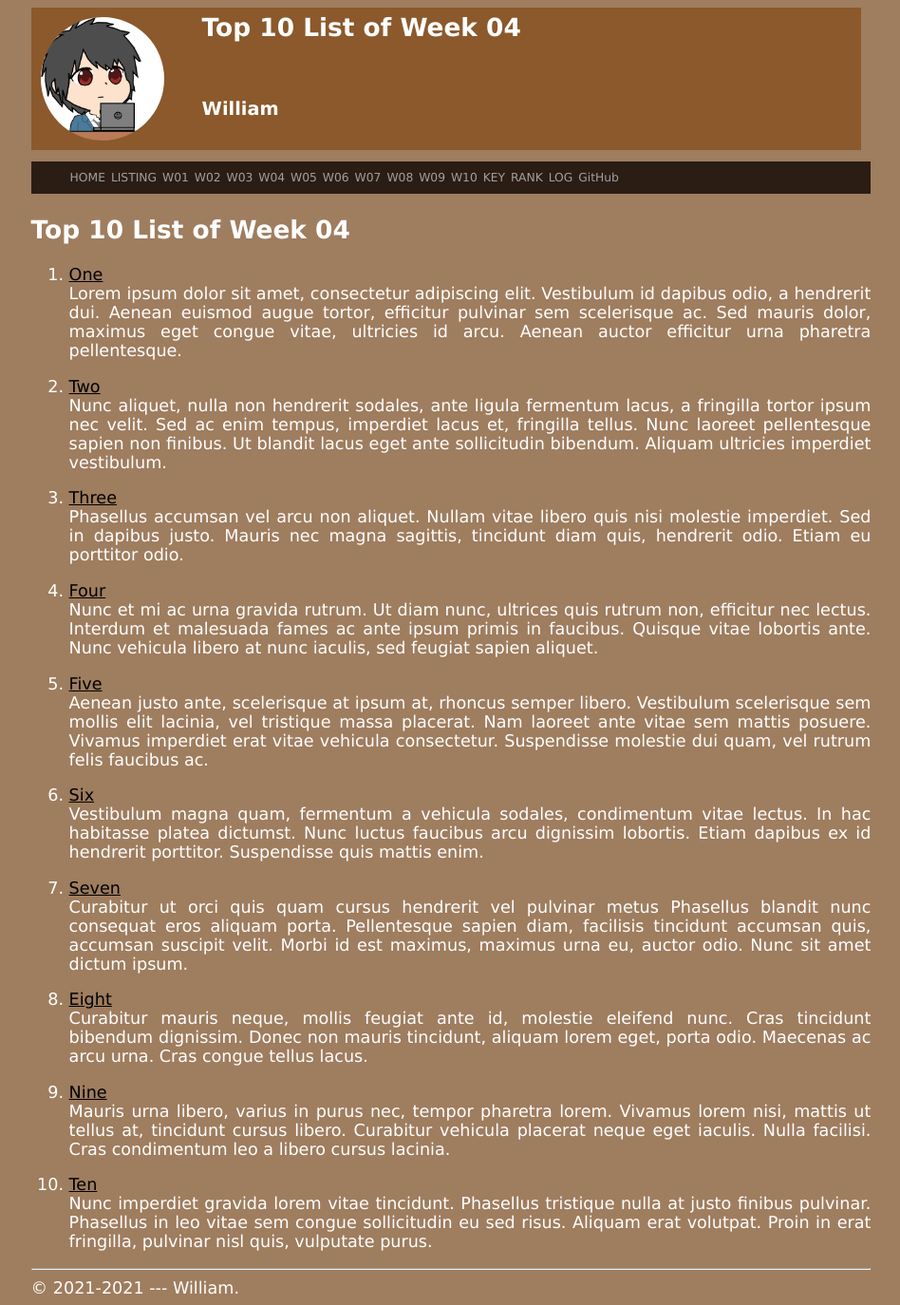
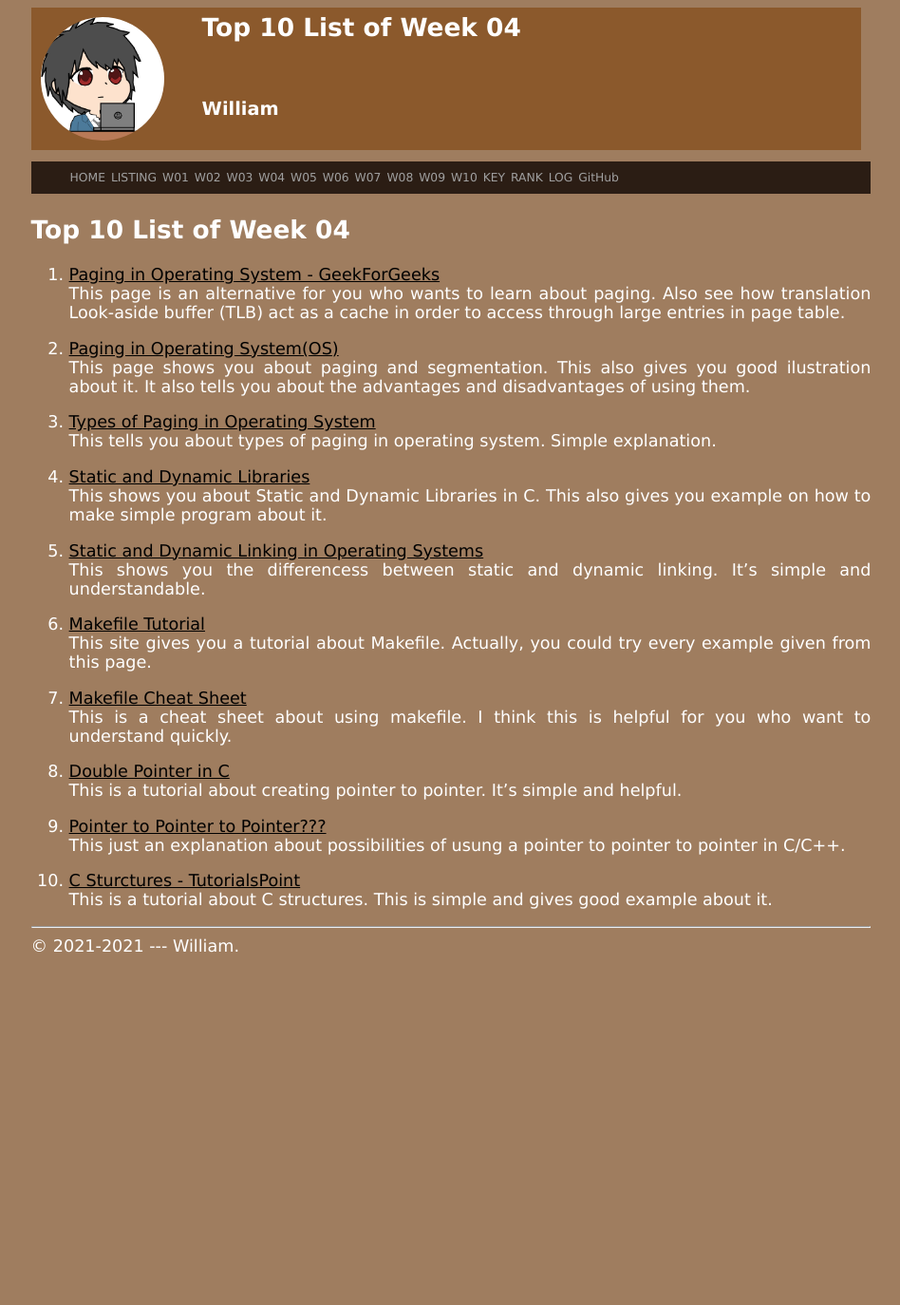
Before and after one commit to Hori75/os211, a Jekyll site: the page built from w04.md, in a window 1280 px wide. Shown: the whole page at 95% size, without its empty margins (165-1113 px from the left). Built offline with Jekyll 4.4.1, drawn with Linux system fonts in a browser that asks for light colours; our own code applies the rules of GitHub Pages for plain Markdown files; after the commit the page ends 1014 px from its top, so only the background shows below that.

Commit message:
Week 04 Hori75

```diff
--- a/TXT/mylog.txt
+++ b/TXT/mylog.txt
@@ -21,3 +21,7 @@
 ZCZC W03 180 L21 Reading OS Slides and Week 3 slides
 ZCZC W03 180 L05 Finding related sites for Top 10 Week 3
 ZCZC W03 180 L03 Week 3 related task
+ZCZC W04 80 L04 Week 4 Zoom Meeting
+ZCZC W04 180 L21 Reading OS Slides and Week 4 Slides
+ZCZC W04 180 L05 Finding related sites for Top 10 Week 4
+ZCZC W04 190 L03 Week 4 related task
--- a/TXT/myrank.txt
+++ b/TXT/myrank.txt
@@ -5,3 +5,6 @@
 ZCZC W02 jojonicho
 ZCZC W02 irfancen
 ZCZC W02 kalEL2001
+ZCZC W03 kalEl2001
+ZCZC W03 irfancen
+ZCZC W03 IoriU
--- a/w04.md
+++ b/w04.md
@@ -5,72 +5,34 @@
 
 # Top 10 List of Week 04
 
-1. [One](https://en.wikipedia.org/wiki/1)<br>
-Lorem ipsum dolor sit amet, consectetur adipiscing elit.
-Vestibulum id dapibus odio, a hendrerit dui.
-Aenean euismod augue tortor, efficitur pulvinar sem scelerisque ac.
-Sed mauris dolor, maximus eget congue vitae, ultricies id arcu.
-Aenean auctor efficitur urna pharetra pellentesque.
+1. [Paging in Operating System - GeekForGeeks](https://www.geeksforgeeks.org/paging-in-operating-system/)<br>
+This page is an alternative for you who wants to learn about paging.
+Also see how translation Look-aside buffer (TLB) act as a cache in order to access through large entries in page table.
 
-2. [Two](https://en.wikipedia.org/wiki/2)<br>
-Nunc aliquet, nulla non hendrerit sodales, ante ligula fermentum lacus, a fringilla tortor ipsum nec velit.
-Sed ac enim tempus, imperdiet lacus et, fringilla tellus.
-Nunc laoreet pellentesque sapien non finibus.
-Ut blandit lacus eget ante sollicitudin bibendum.
-Aliquam ultricies imperdiet vestibulum.
+2. [Paging in Operating System(OS)](https://www.guru99.com/paging-in-operating-system.html)<br>
+This page shows you about paging and segmentation. This also gives you good ilustration about it.
+ It also tells you about the advantages and disadvantages of using them.
 
-3. [Three](https://en.wikipedia.org/wiki/3)<br>
-Phasellus accumsan vel arcu non aliquet.
-Nullam vitae libero quis nisi molestie imperdiet.
-Sed in dapibus justo.
-Mauris nec magna sagittis, tincidunt diam quis, hendrerit odio.
-Etiam eu porttitor odio.
+3. [Types of Paging in Operating System](https://exploringbits.com/types-of-paging-in-os/)<br>
+This tells you about types of paging in operating system. Simple explanation.
 
-4. [Four](https://en.wikipedia.org/wiki/4)<br>
-Nunc et mi ac urna gravida rutrum.
-Ut diam nunc, ultrices quis rutrum non, efficitur nec lectus.
-Interdum et malesuada fames ac ante ipsum primis in faucibus.
-Quisque vitae lobortis ante.
-Nunc vehicula libero at nunc iaculis, sed feugiat sapien aliquet.
+4. [Static and Dynamic Libraries](https://www.geeksforgeeks.org/static-vs-dynamic-libraries/)<br>
+This shows you about Static and Dynamic Libraries in C. This also gives you example on how to make simple program about it.
 
-5. [Five](https://en.wikipedia.org/wiki/5)<br>
-Aenean justo ante, scelerisque at ipsum at, rhoncus semper libero.
-Vestibulum scelerisque sem mollis elit lacinia, vel tristique massa placerat.
-Nam laoreet ante vitae sem mattis posuere.
-Vivamus imperdiet erat vitae vehicula consectetur.
-Suspendisse molestie dui quam, vel rutrum felis faucibus ac.
+5. [Static and Dynamic Linking in Operating Systems](https://www.geeksforgeeks.org/static-and-dynamic-linking-in-operating-systems/)<br>
+This shows you the differencess between static and dynamic linking. It's simple and understandable.
 
-6. [Six](https://en.wikipedia.org/wiki/6)<br>
-Vestibulum magna quam, fermentum a vehicula sodales, condimentum vitae lectus.
-In hac habitasse platea dictumst.
-Nunc luctus faucibus arcu dignissim lobortis.
-Etiam dapibus ex id hendrerit porttitor.
-Suspendisse quis mattis enim.
+6. [Makefile Tutorial](https://makefiletutorial.com/)<br>
+This site gives you a tutorial about Makefile. Actually, you could try every example given from this page.
 
-7. [Seven](https://en.wikipedia.org/wiki/7)<br>
-Curabitur ut orci quis quam cursus hendrerit vel pulvinar metus
-Phasellus blandit nunc consequat eros aliquam porta.
-Pellentesque sapien diam, facilisis tincidunt accumsan quis, accumsan suscipit velit.
-Morbi id est maximus, maximus urna eu, auctor odio.
-Nunc sit amet dictum ipsum.
+7. [Makefile Cheat Sheet](https://bytes.usc.edu/cs104/wiki/makefile/)<br>
+This is a cheat sheet about using makefile. I think this is helpful for you who want to understand quickly.
 
-8. [Eight](https://en.wikipedia.org/wiki/8)<br>
-Curabitur mauris neque, mollis feugiat ante id, molestie eleifend nunc.
-Cras tincidunt bibendum dignissim.
-Donec non mauris tincidunt, aliquam lorem eget, porta odio.
-Maecenas ac arcu urna.
-Cras congue tellus lacus.
+8. [Double Pointer in C](https://www.geeksforgeeks.org/double-pointer-pointer-pointer-c/)<br>
+This is a tutorial about creating pointer to pointer. It's simple and helpful.
 
-9. [Nine](https://en.wikipedia.org/wiki/9)<br>
-Mauris urna libero, varius in purus nec, tempor pharetra lorem.
-Vivamus lorem nisi, mattis ut tellus at, tincidunt cursus libero.
-Curabitur vehicula placerat neque eget iaculis.
-Nulla facilisi.
-Cras condimentum leo a libero cursus lacinia.
+9. [Pointer to Pointer to Pointer???](https://stackoverflow.com/questions/4655963/pointer-to-pointer-to-pointer)<br>
+This just an explanation about possibilities of usung a pointer to pointer to pointer in C/C++.
 
-10. [Ten](https://en.wikipedia.org/wiki/10)<br>
-Nunc imperdiet gravida lorem vitae tincidunt.
-Phasellus tristique nulla at justo finibus pulvinar.
-Phasellus in leo vitae sem congue sollicitudin eu sed risus.
-Aliquam erat volutpat.
-Proin in erat fringilla, pulvinar nisl quis, vulputate purus.
+10. [C Sturctures - TutorialsPoint](https://www.tutorialspoint.com/cprogramming/c_structures.htm)<br>
+This is a tutorial about C structures. This is simple and gives good example about it.
```
Also changed, not shown: 004.md (+15 -6 lines), 5 other files.
